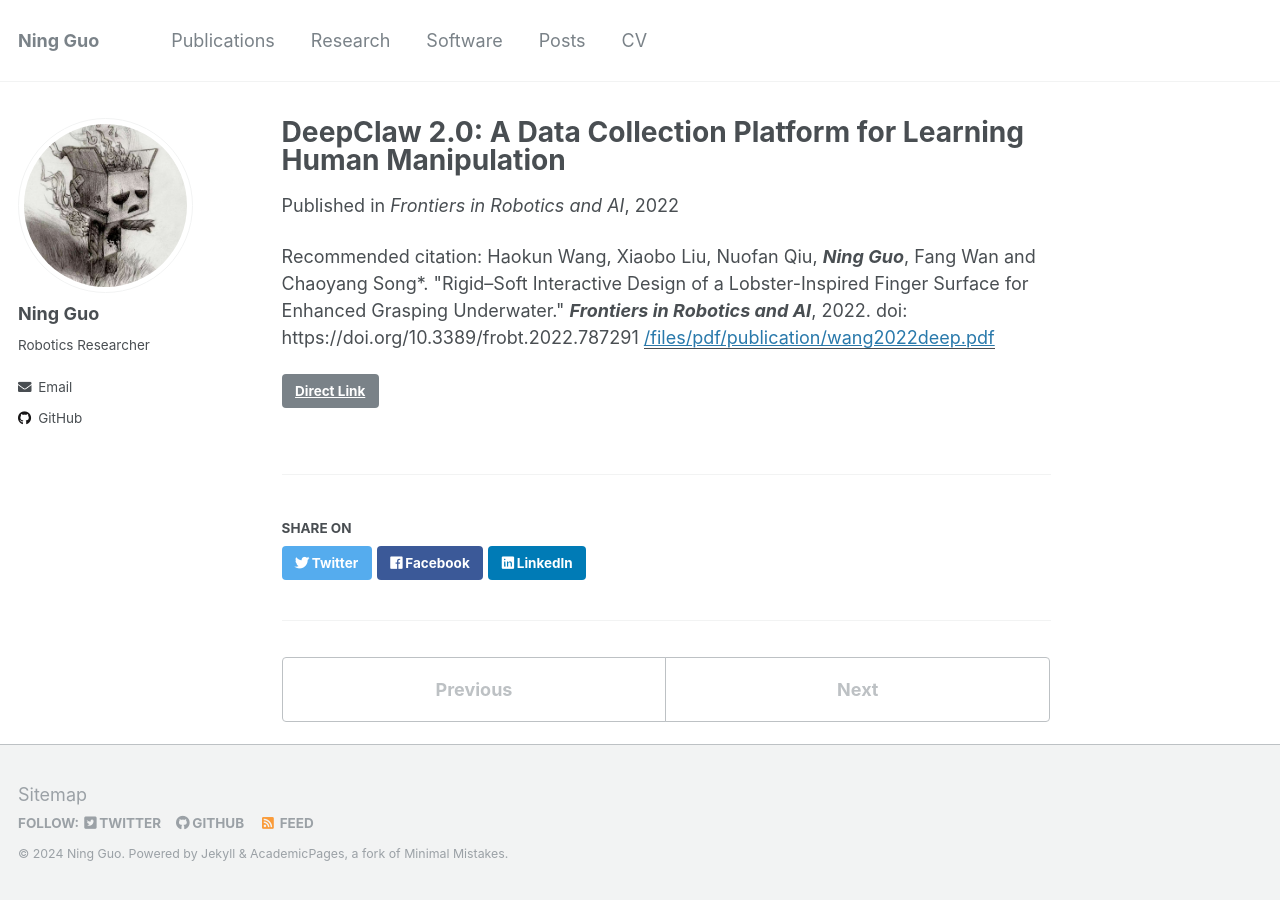
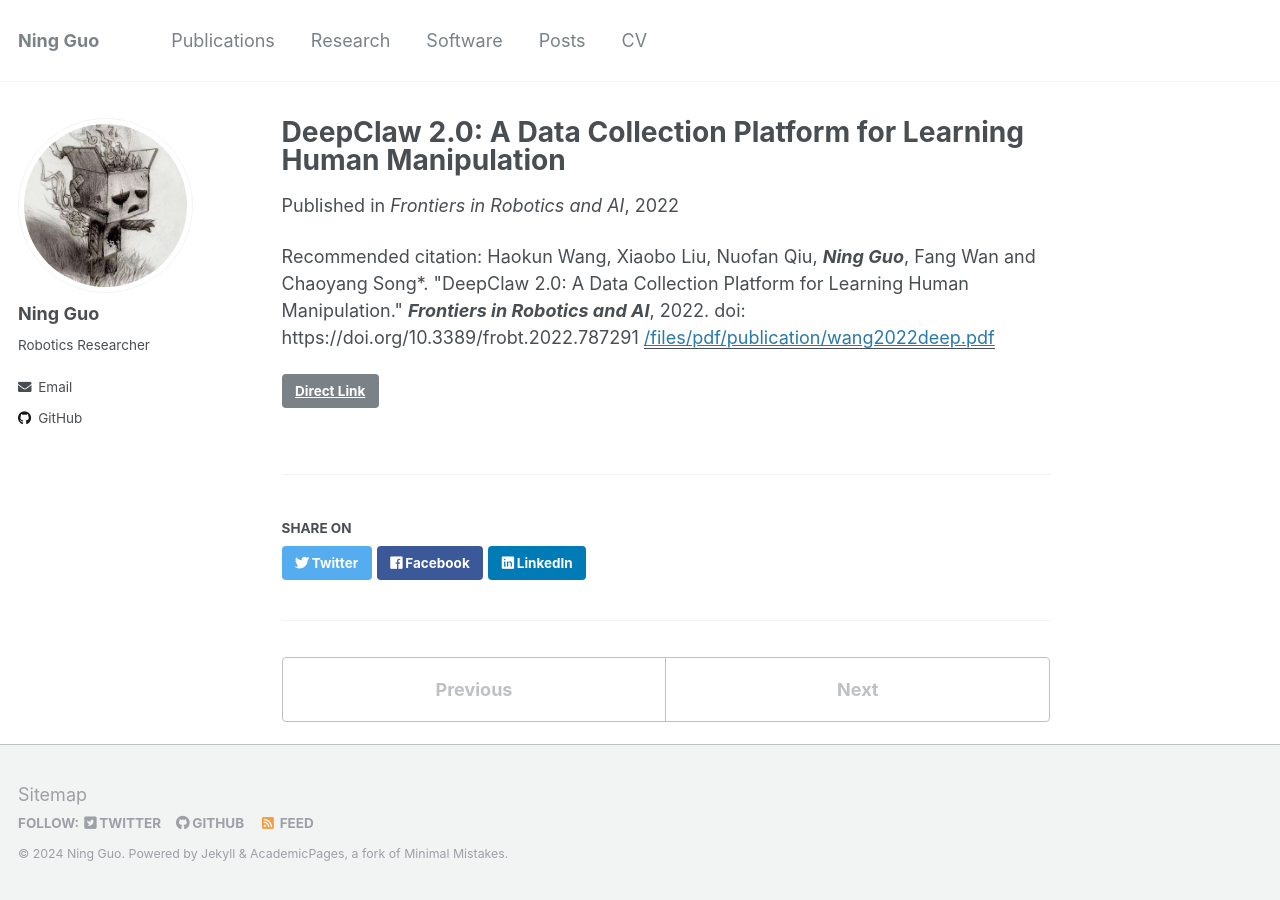
Before and after one commit to Gabriel-Ning/gabriel-ning.github.io, a Jekyll site: the page built from _publications/wang2022deep.md, in a window 1280 px wide. Built offline with Jekyll 4.4.1, drawn with Linux system fonts in a browser that asks for light colours.

Commit message:
fix: update publication

```diff
--- a/_publications/wang2022deep.md
+++ b/_publications/wang2022deep.md
@@ -6,5 +6,5 @@ date: 2022-03-15
 venue: 'Frontiers in Robotics and AI'
 paperurl: '/files/pdf/publication/wang2022deep.pdf'
 link: 'https://www.frontiersin.org/journals/robotics-and-ai/articles/10.3389/frobt.2022.787291/full'
-citation: 'Haokun Wang, Xiaobo Liu, Nuofan Qiu, <b><i>Ning Guo</i></b>, Fang Wan and Chaoyang Song*. &quot;Rigid–Soft Interactive Design of a Lobster-Inspired Finger Surface for Enhanced Grasping Underwater.&quot; <b><i>Frontiers in Robotics and AI</i></b>, 2022. doi: https://doi.org/10.3389/frobt.2022.787291'
+citation: 'Haokun Wang, Xiaobo Liu, Nuofan Qiu, <b><i>Ning Guo</i></b>, Fang Wan and Chaoyang Song*. &quot;DeepClaw 2.0: A Data Collection Platform for Learning Human Manipulation.&quot; <b><i>Frontiers in Robotics and AI</i></b>, 2022. doi: https://doi.org/10.3389/frobt.2022.787291'
 ---
```
